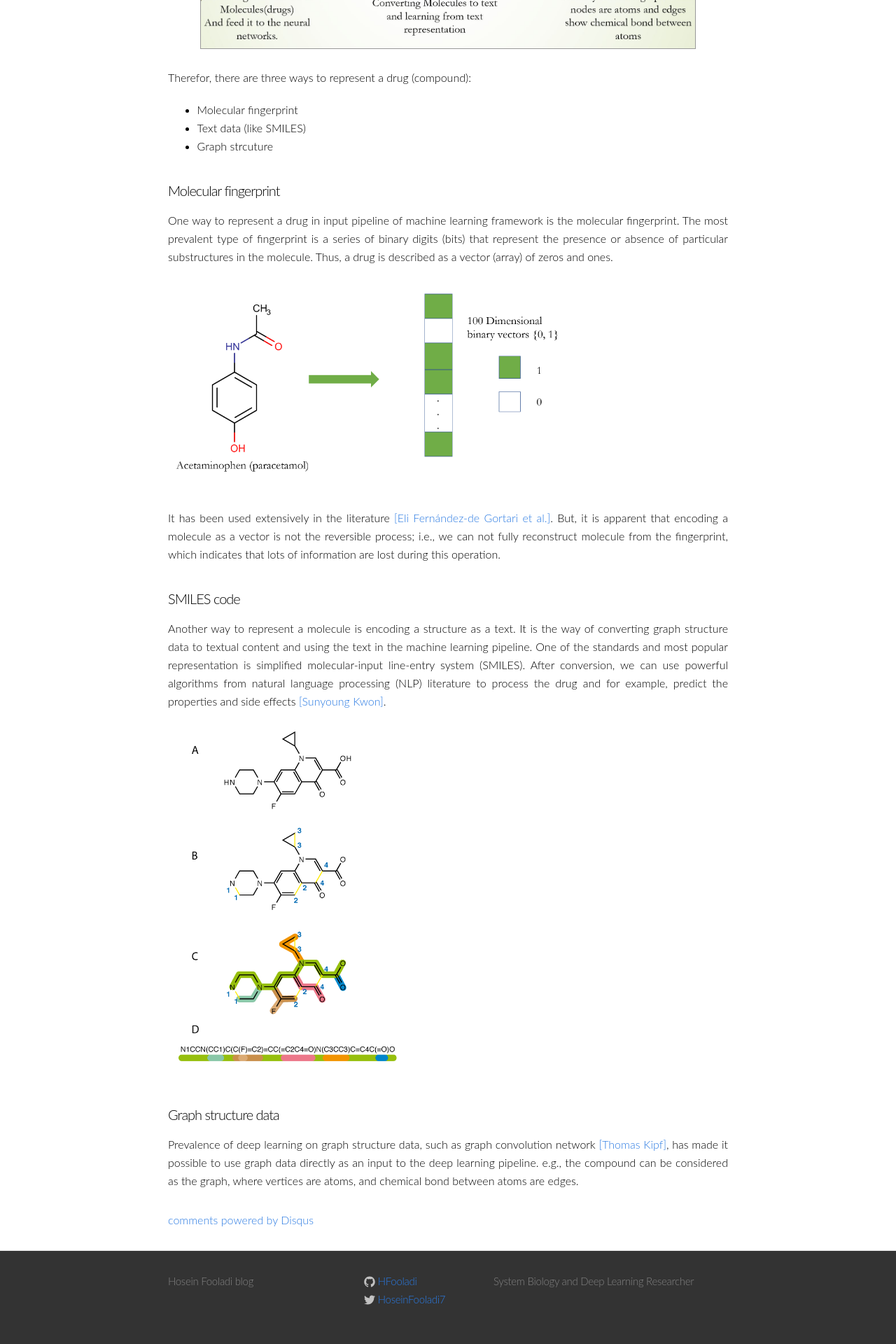
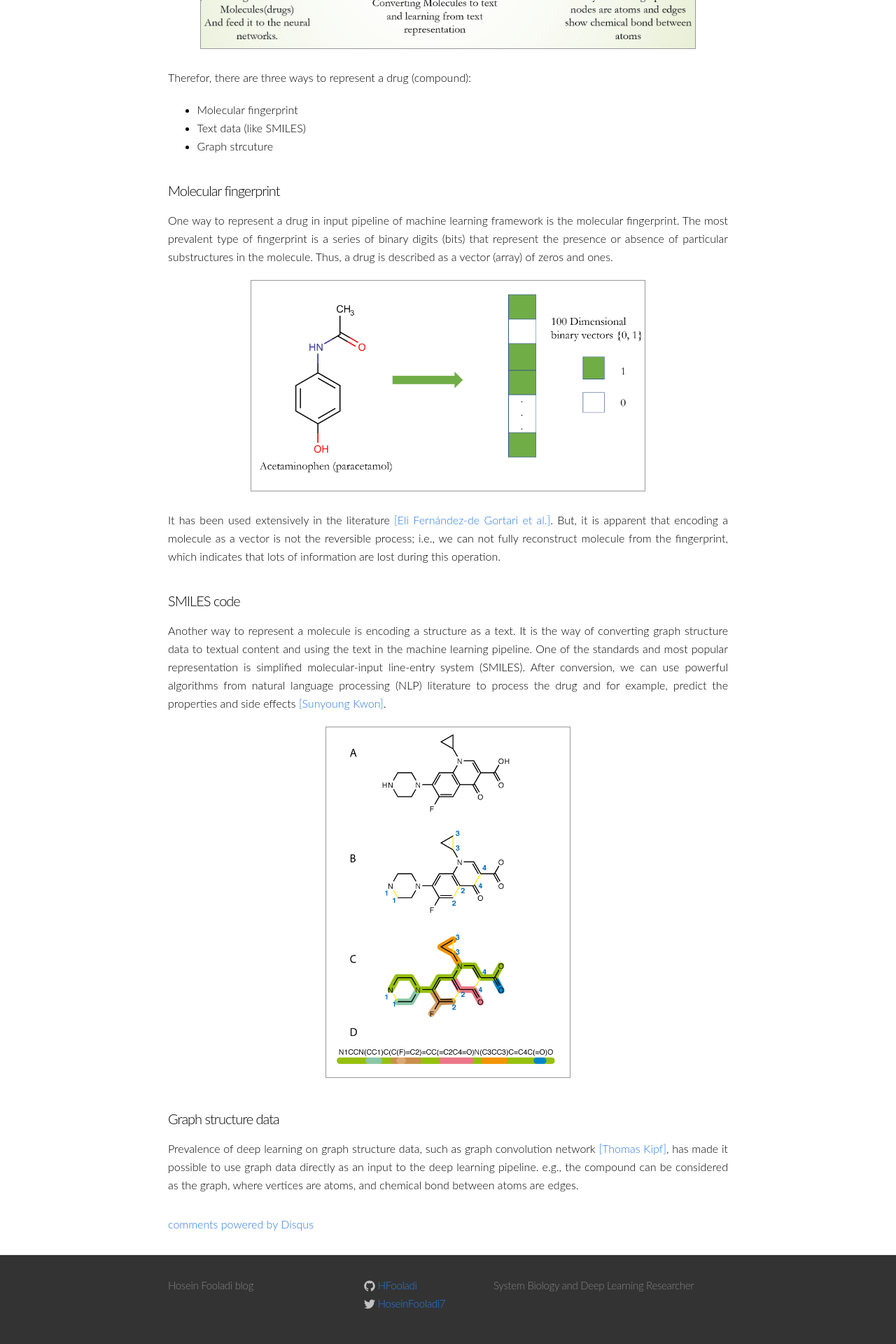
Before and after one commit to HFooladi/HFooladi.github.io, a Jekyll site: the page built from _posts/2018-10-31-Review_DL_Drug.md, in a window 1280 px wide. Shown: the part 1396-3316 px from the top of the page at 70% size. Built offline with Jekyll 4.4.1, drawn with Linux system fonts in a browser that asks for light colours; comment, search, counter and statistics services are not loaded.

Commit message:
Update 2018-10-31-Review_DL_Drug.md

```diff
--- a/_posts/2018-10-31-Review_DL_Drug.md
+++ b/_posts/2018-10-31-Review_DL_Drug.md
@@ -39,7 +39,7 @@ Therefor, there are three ways to represent a drug (compound):
 
 One way to represent a drug in input pipeline of machine learning framework is the molecular fingerprint. The most prevalent type of fingerprint is a series of binary digits (bits) that represent the presence or absence of particular substructures in the molecule. Thus, a drug is described as a vector (array) of zeros and ones.
 
-<div class="Binary Fingerprint">
+<div class="imgcap">
 <img src="/assets/Review_DL_Drug/Binary_Fingerprint.PNG" height="300" class="center">
 </div>
 
@@ -49,7 +49,7 @@ It has been used extensively in the literature [[Eli Fernández-de Gortari et al
 
 Another way to represent a molecule is encoding a structure as a text. It is the way of converting graph structure data to textual content and using the text in the machine learning pipeline. One of the standards and most popular representation is simplified molecular-input line-entry system (SMILES). After conversion, we can use powerful algorithms from natural language processing (NLP) literature to process the drug and for example, predict the properties and side effects [[Sunyoung Kwon]](https://arxiv.org/abs/1704.08432).
 
-<div class="Generation of SMILES (Wikipedia)">
+<div class="imgcap">
 <img src="/assets/Review_DL_Drug/SMILES.png" height="500" class="center">
 </div>
 
```
